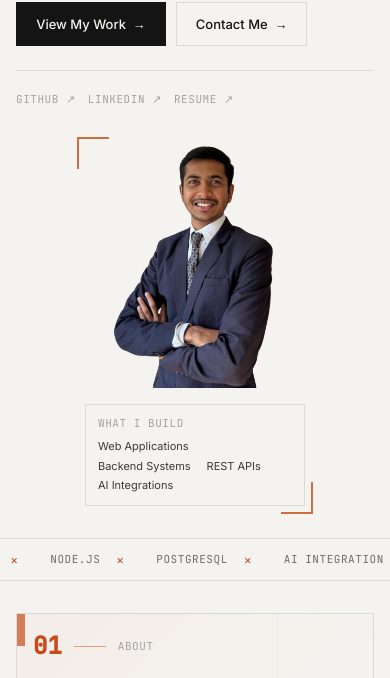
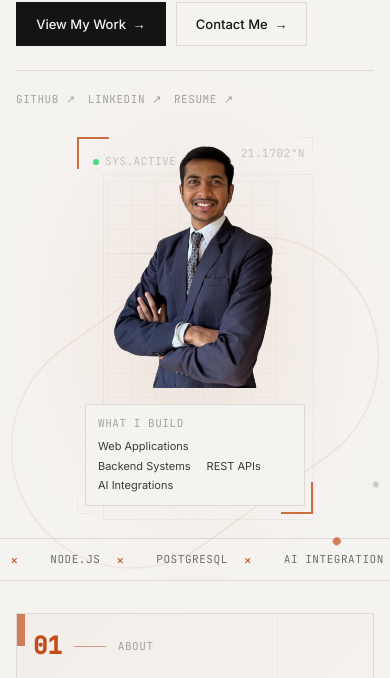
Before and after one commit to PrinceJasani15/portfolio, a React (Vite) app: page / in a window 390 px wide. Shown: the part 306-984 px from the top of the page. Built offline with nearby package versions, Linux system fonts and the light colour scheme.

Commit message:
fix: show background motion on mobile, fix navbar overlap, update contact placeholders

```diff
--- a/src/components/Contact/Contact.jsx
+++ b/src/components/Contact/Contact.jsx
@@ -105,7 +105,7 @@
                     required
                     value={formData.name}
                     onChange={handleChange}
-                    placeholder="John Doe"
+                    placeholder="Enter your name"
                     className="w-full bg-[var(--bg)] border border-[var(--border)] px-3 py-2.5 text-[0.8125rem] text-[var(--text)] placeholder:text-[var(--text-faint)] focus:border-[var(--accent)] focus:outline-none transition-colors duration-200"
                   />
                 </div>
@@ -120,7 +120,7 @@
                     required
                     value={formData.email}
                     onChange={handleChange}
-                    placeholder="john@company.com"
+                    placeholder="Enter your email"
                     className="w-full bg-[var(--bg)] border border-[var(--border)] px-3 py-2.5 text-[0.8125rem] text-[var(--text)] placeholder:text-[var(--text-faint)] focus:border-[var(--accent)] focus:outline-none transition-colors duration-200"
                   />
                 </div>
--- a/src/components/Hero/Hero.jsx
+++ b/src/components/Hero/Hero.jsx
@@ -66,22 +66,22 @@
 
           {/* RIGHT — portrait composition (5 cols) */}
           <div className="lg:col-span-5 relative flex justify-center lg:justify-end order-2 lg:order-2 overflow-visible">
-            <div className="relative w-[180px] min-[360px]:w-[220px] min-[400px]:w-[260px] sm:w-[300px] lg:w-[330px] portrait-entrance">
+            <div className="relative w-[220px] min-[400px]:w-[260px] sm:w-[300px] lg:w-[330px] portrait-entrance">
 
               {/* Overflow container for decorative elements */}
               <div className="absolute inset-0 overflow-visible pointer-events-none" aria-hidden="true">
                 {/* === BACKGROUND COMPOSITION === */}
 
                 {/* Gradient glow behind portrait */}
-                <div className="absolute inset-0 -z-20 scale-[1.3] opacity-[0.12] blur-[40px] hidden sm:block"
+                <div className="absolute inset-0 -z-20 scale-[1.3] opacity-[0.12] blur-[40px]"
                   style={{ background: 'radial-gradient(ellipse at center, var(--accent) 0%, transparent 70%)' }}
                 />
 
                 {/* Large geometric frame — offset rectangle */}
-                <div className="absolute top-[8%] left-[8%] right-[-4%] bottom-[-4%] border border-[var(--border)] opacity-40 -z-10 hidden sm:block" />
+                <div className="absolute top-[8%] left-[8%] right-[-4%] bottom-[-4%] border border-[var(--border)] opacity-40 -z-10" />
 
                 {/* Inner technical grid pattern */}
-                <div className="absolute inset-[10%] -z-10 opacity-[0.07] hidden min-[400px]:block"
+                <div className="absolute inset-[10%] -z-10 opacity-[0.07]"
                   style={{
                     backgroundImage: `
                       linear-gradient(var(--text-faint) 1px, transparent 1px),
@@ -92,7 +92,7 @@
                 />
 
                 {/* Dot matrix pattern — outer area (contained) */}
-                <div className="absolute inset-0 -z-10 opacity-[0.05] hidden sm:block"
+                <div className="absolute inset-0 -z-10 opacity-[0.05]"
                   style={{
                     backgroundImage: 'radial-gradient(circle, var(--text-faint) 1px, transparent 1px)',
                     backgroundSize: '12px 12px',
@@ -104,36 +104,36 @@
                 <div className="absolute -bottom-2 -right-2 sm:-bottom-4 sm:-right-4 w-8 sm:w-16 h-8 sm:h-16 border-b-2 border-r-2 border-[var(--accent)] opacity-80" />
 
                 {/* Additional corner marks — subtle */}
-                <div className="absolute -top-2 -right-2 sm:-top-4 sm:-right-4 w-4 sm:w-8 h-4 sm:h-8 border-t border-r border-[var(--border)] opacity-40 hidden sm:block" />
-                <div className="absolute -bottom-2 -left-2 sm:-bottom-4 sm:-left-4 w-4 sm:w-8 h-4 sm:h-8 border-b border-l border-[var(--border)] opacity-40 hidden sm:block" />
+                <div className="absolute -top-2 -right-2 sm:-top-4 sm:-right-4 w-4 sm:w-8 h-4 sm:h-8 border-t border-r border-[var(--border)] opacity-40" />
+                <div className="absolute -bottom-2 -left-2 sm:-bottom-4 sm:-left-4 w-4 sm:w-8 h-4 sm:h-8 border-b border-l border-[var(--border)] opacity-40" />
 
                 {/* Orbital arc — primary */}
-                <div className="absolute top-1/2 left-1/2 w-[110%] h-[110%] rounded-full border border-[var(--accent)] opacity-15 -z-10 orbital-spin hidden sm:block" style={{ marginLeft: '-55%', marginTop: '-55%' }} />
+                <div className="absolute top-1/2 left-1/2 w-[110%] h-[110%] rounded-full border border-[var(--accent)] opacity-15 -z-10 orbital-spin" style={{ marginLeft: '-55%', marginTop: '-55%' }} />
 
                 {/* Orbital arc — secondary (smaller, different speed) */}
-                <div className="absolute top-1/2 left-1/2 w-[90%] h-[90%] rounded-full border border-dashed border-[var(--border)] opacity-20 -z-10 hidden sm:block" style={{ marginLeft: '-45%', marginTop: '-45%', animation: 'orbital 60s linear infinite reverse' }} />
+                <div className="absolute top-1/2 left-1/2 w-[90%] h-[90%] rounded-full border border-dashed border-[var(--border)] opacity-20 -z-10" style={{ marginLeft: '-45%', marginTop: '-45%', animation: 'orbital 60s linear infinite reverse' }} />
 
                 {/* Accent dots on orbital */}
-                <div className="absolute top-1/2 left-1/2 w-[110%] h-[110%] -z-10 orbital-spin hidden sm:block" style={{ marginLeft: '-55%', marginTop: '-55%', animationDelay: '-10s' }}>
-                  <span className="absolute top-0 left-1/2 -translate-x-1/2 -translate-y-1/2 w-2.5 h-2.5 bg-[var(--accent)] rounded-full opacity-70" />
+                <div className="absolute top-1/2 left-1/2 w-[110%] h-[110%] -z-10 orbital-spin" style={{ marginLeft: '-55%', marginTop: '-55%', animationDelay: '-10s' }}>
+                  <span className="absolute top-0 left-1/2 -translate-x-1/2 -translate-y-1/2 w-2 sm:w-2.5 h-2 sm:h-2.5 bg-[var(--accent)] rounded-full opacity-70" />
                 </div>
-                <div className="absolute top-1/2 left-1/2 w-[110%] h-[110%] -z-10 orbital-spin hidden sm:block" style={{ marginLeft: '-55%', marginTop: '-55%', animationDelay: '-30s' }}>
+                <div className="absolute top-1/2 left-1/2 w-[110%] h-[110%] -z-10 orbital-spin" style={{ marginLeft: '-55%', marginTop: '-55%', animationDelay: '-30s' }}>
                   <span className="absolute bottom-0 left-1/2 -translate-x-1/2 translate-y-1/2 w-1.5 h-1.5 bg-[var(--text-faint)] rounded-full opacity-50" />
                 </div>
 
                 {/* Horizontal scan line — contained */}
-                <div className="absolute top-[30%] left-0 right-0 h-px bg-gradient-to-r from-transparent via-[var(--accent)] to-transparent opacity-20 -z-10 hidden sm:block" />
+                <div className="absolute top-[30%] left-0 right-0 h-px bg-gradient-to-r from-transparent via-[var(--accent)] to-transparent opacity-20 -z-10" />
 
                 {/* Coordinate labels */}
-                <span className="absolute top-0 right-0 label text-[0.5rem] text-[var(--text-faint)] opacity-60 hidden sm:block pointer-events-none">
+                <span className="absolute top-0 right-0 label text-[0.5rem] text-[var(--text-faint)] opacity-60 pointer-events-none">
                   21.1702°N
                 </span>
-                <span className="absolute bottom-10 left-0 label text-[0.5rem] text-[var(--text-faint)] opacity-60 hidden sm:block pointer-events-none">
+                <span className="absolute bottom-10 left-0 label text-[0.5rem] text-[var(--text-faint)] opacity-60 pointer-events-none">
                   72.8311°E
                 </span>
 
                 {/* Status indicator */}
-                <div className="absolute top-2 left-2 items-center gap-1.5 hidden sm:flex pointer-events-none">
+                <div className="absolute top-2 left-2 flex items-center gap-1.5 pointer-events-none">
                   <span className="w-1.5 h-1.5 rounded-full bg-green-500 opacity-70" />
                   <span className="label text-[0.5rem] text-[var(--text-faint)] opacity-60">SYS.ACTIVE</span>
                 </div>
--- a/src/components/Navbar/Navbar.jsx
+++ b/src/components/Navbar/Navbar.jsx
@@ -34,8 +34,8 @@
 
   return (
     <header
-      className={`fixed top-0 left-0 right-0 z-50 transition-all duration-200 ${
-        scrolled ? 'bg-[var(--bg)]/95 backdrop-blur-sm border-b border-[var(--border)]' : ''
+      className={`fixed top-0 left-0 right-0 z-50 transition-all duration-200 bg-[var(--bg)] md:bg-transparent ${
+        scrolled ? 'md:bg-[var(--bg)]/95 backdrop-blur-sm border-b border-[var(--border)]' : ''
       }`}
       role="banner"
     >
```
